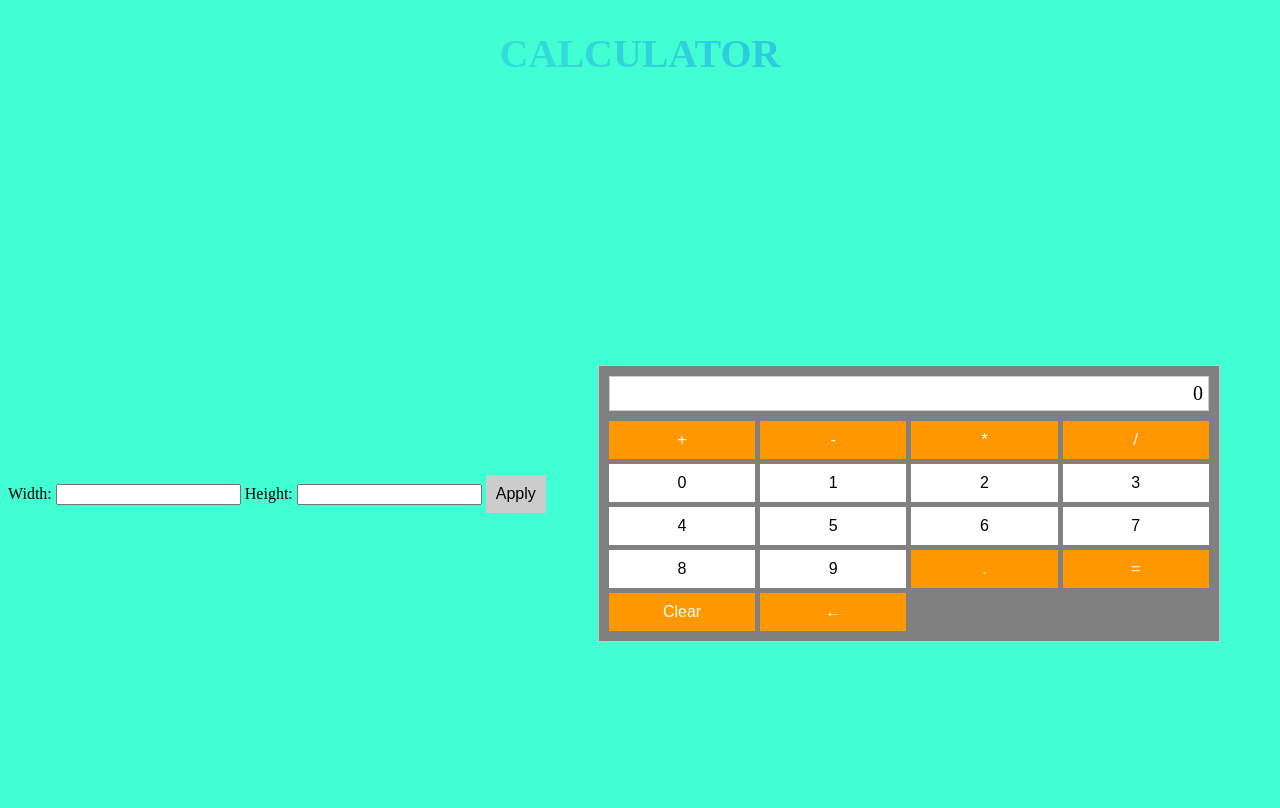
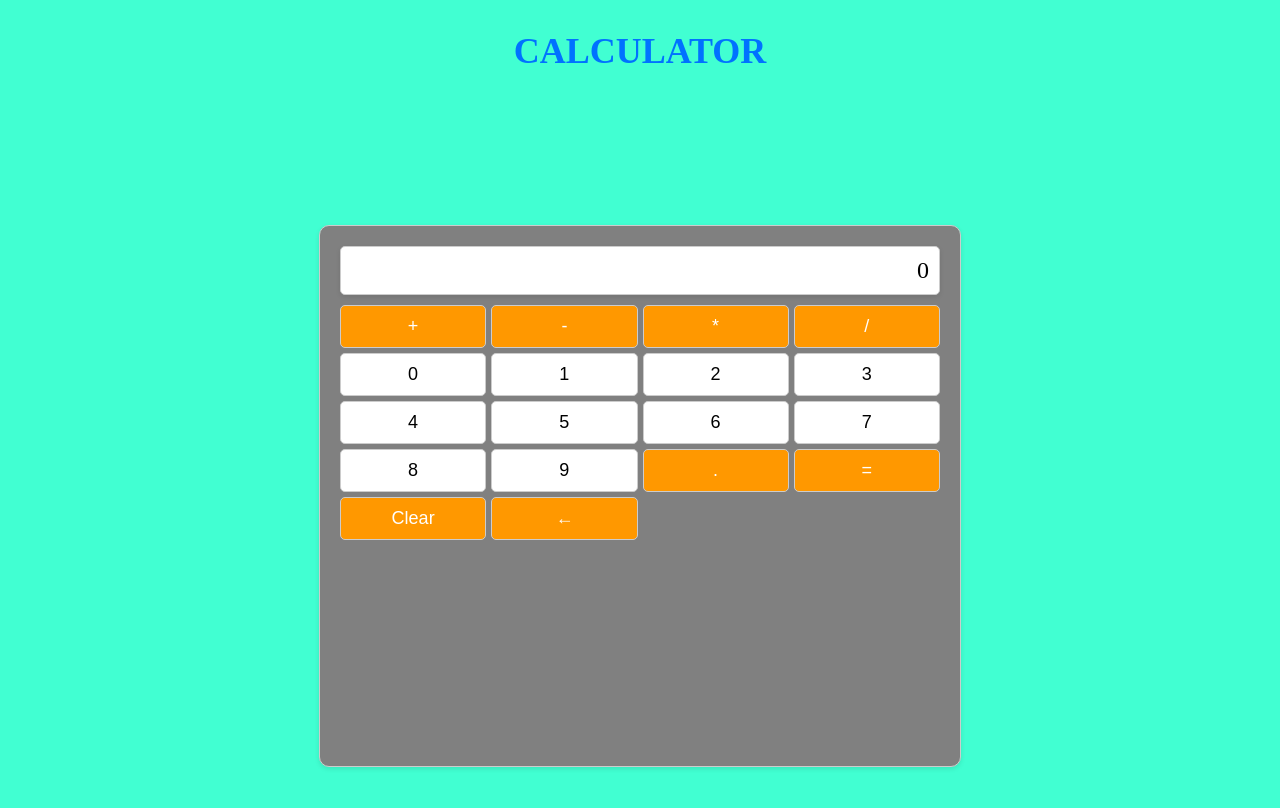
Before and after one commit to SISU12/Project-Calculator, a plain HTML site: page index.html in a window 1280 px wide. Drawn offline with Linux system fonts and the light colour scheme.

Commit message:
Add files via upload

```diff
--- a/index.html
+++ b/index.html
@@ -38,13 +38,7 @@
 
 
   <div class="container">
-    <div class="controls">
-      <label for="width-input">Width:</label>
-      <input type="number" id="width-input">
-      <label for="height-input">Height:</label>
-      <input type="number" id="height-input">
-      <button id="apply-btn">Apply</button>
-    </div>
+
     <div class="calculator">
       <div class="display" id="display">0</div>
       <div class="buttons">
@@ -71,19 +65,7 @@
 
     <script src="script.js"></script>
 
-    <script>// Get the audio element by its ID
-      const audioPlayer = document.getElementById('audioPlayer');
 
-      // Play the audio automatically when the page loads
-      window.addEventListener('load', () => {
-        audioPlayer.play().catch((error) => {
-          console.error('Audio playback failed:', error);
-        });
-      });
-
-
-
-    </script>
 
 
 </body>
--- a/script.js
+++ b/script.js
@@ -22,21 +22,7 @@ function divide(a, b) {
 // Get calculator element
 const calculatorElement = document.querySelector('.calculator');
 
-// Get input elements
-const widthInput = document.getElementById('width-input');
-const heightInput = document.getElementById('height-input');
-const applyButton = document.getElementById('apply-btn');
 
-// Apply button click event listener
-applyButton.addEventListener('click', () => {
-  const width = parseInt(widthInput.value);
-  const height = parseInt(heightInput.value);
-
-  if (!isNaN(width) && !isNaN(height)) {
-    calculatorElement.style.width = `${width}px`;
-    calculatorElement.style.height = `${height}px`;
-  }
-});
 
 // Variables for calculator operation
 let expression = '';
@@ -83,13 +69,25 @@ document.querySelectorAll('.operator').forEach((button) => {
 document.getElementById('equals').addEventListener('click', () => {
   try {
     const result = evaluateExpression();
-    updateDisplay(result);
-    expression = String(result);
+    const roundedResult = roundResult(result); // Round the result to handle precision
+
+    updateDisplay(roundedResult);
+    expression = String(roundedResult); // Use roundedResult for further calculations
     shouldResetDisplay = true;
   } catch (error) {
     displayError('Invalid expression');
   }
 });
+
+// Helper function to handle precision when performing calculations
+function roundResult(value) {
+  const precision = 4; // Set the desired precision (e.g., 4 decimal places)
+  return parseFloat(value.toFixed(precision));
+}
+
+
+
+
 
 // Event listener for the clear button
 document.getElementById('clear').addEventListener('click', () => {
--- a/style.css
+++ b/style.css
@@ -1,18 +1,25 @@
+/* Updated CSS styles for the calculator */
 .calculator {
   width: 600px;
+  height: 500px;
   margin: 0 auto;
   background-color: grey;
-  border: 1px solid #ccccccf3;
-  padding: 10px;
+  border: 1px solid #ccc;
+  padding: 20px;
+  text-align: center;
+  border-radius: 10px;
+  box-shadow: 0 2px 5px rgba(0, 0, 0, 0.1);
 }
 
 .display {
   background-color: #fff;
   border: 1px solid #ccc;
-  padding: 5px;
+  padding: 10px;
   text-align: right;
-  font-size: 20px;
+  font-size: 24px;
   margin-bottom: 10px;
+  border-radius: 5px;
+  box-shadow: 0 2px 5px rgba(0, 0, 0, 0.1);
 }
 
 .buttons {
@@ -23,14 +30,16 @@
 
 button {
   padding: 10px;
-  font-size: 16px;
-  background-color: #ccc;
-  border: none;
+  font-size: 18px;
+  background-color: #f0f0f0;
+  border: 1px solid #ccc;
   cursor: pointer;
+  border-radius: 5px;
+  transition: background-color 0.3s ease;
 }
 
 .number {
-  background-color: white;
+  background-color: #fff;
 }
 
 .operator,
@@ -43,27 +52,10 @@ button:active {
   background-color: #ff6600;
 }
 
-/* Animation for green color passing through the word "CALCULATOR" */
-@keyframes colorPassingThrough {
-  0% {
-    background-position: 0 0;
-  }
-
-  100% {
-    background-position: 100% 0;
-  }
-}
-
 .calculator-heading {
-  font-size: 40px;
+  font-size: 36px;
   font-weight: bold;
   text-align: center;
   margin-top: 30px;
-  position: relative;
-  background-image: linear-gradient(90deg, transparent, rgba(0, 72, 255, 0.963));
-  background-size: 200% 100%;
-  background-clip: text;
-  -webkit-background-clip: text;
-  color: transparent;
-  animation: colorPassingThrough 5s linear infinite;
+  color: #0072ff;
 }
```
